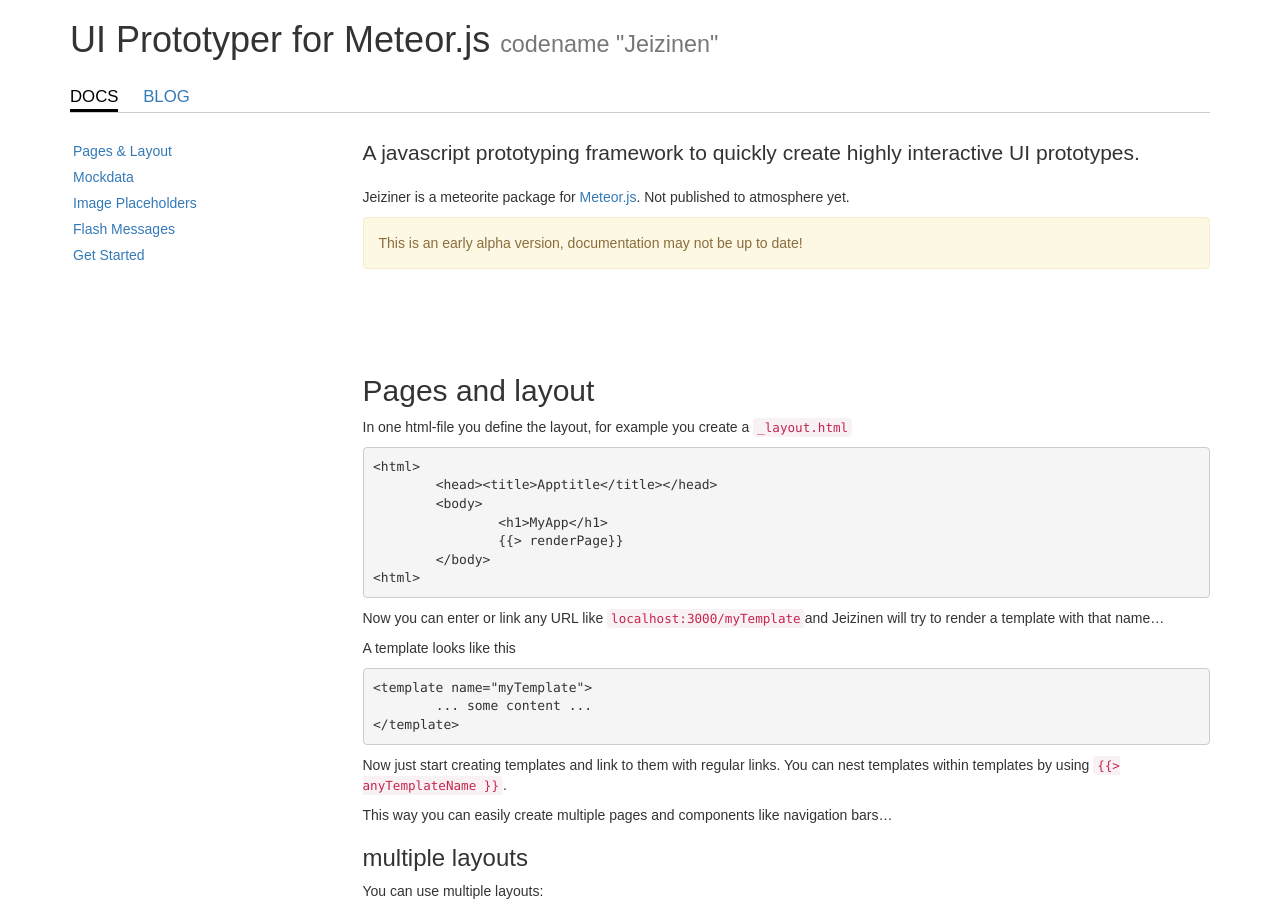
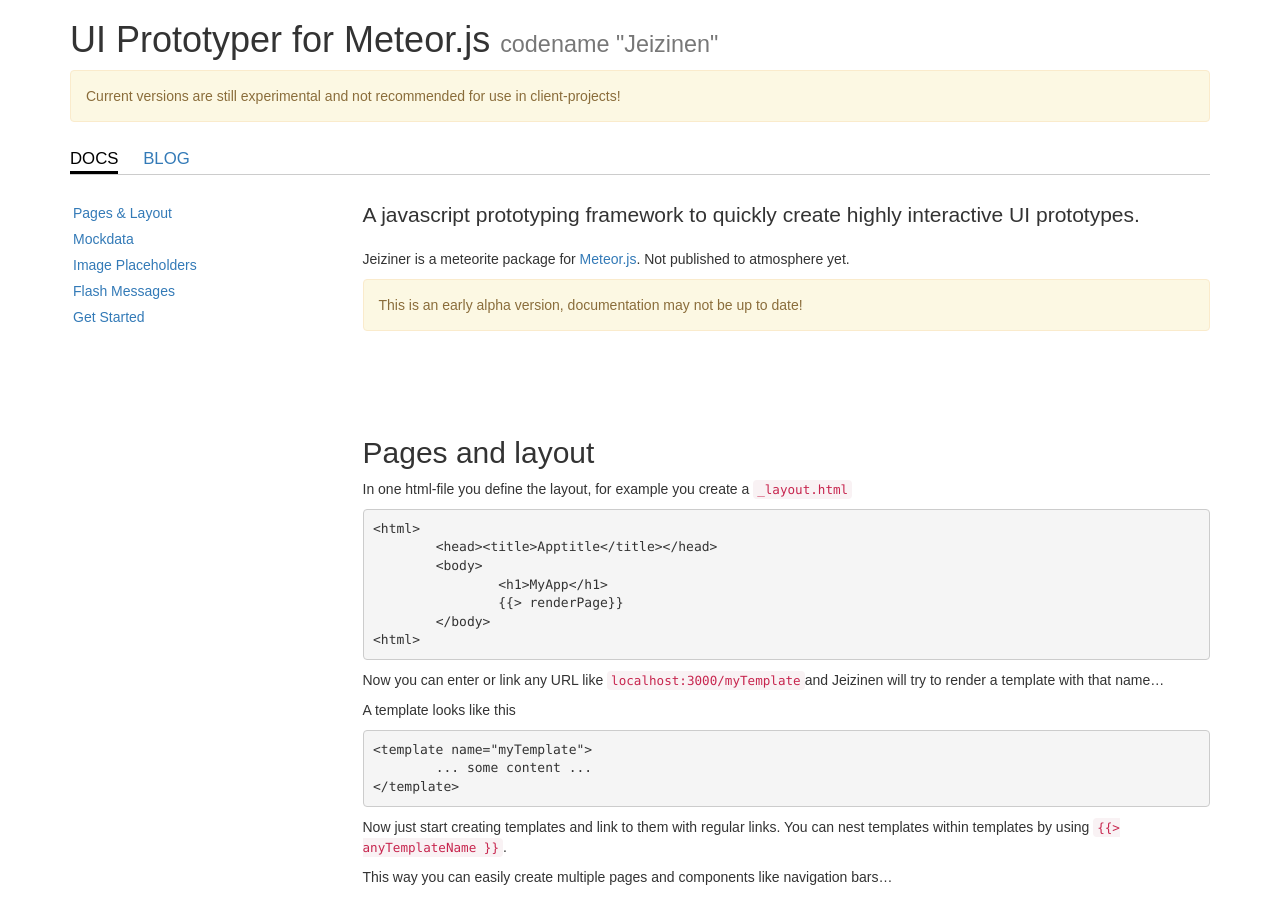
Before and after one commit to RolandStuder/jeizinen-meteor, a Jekyll site: the page built from index.md, in a window 1280 px wide and 900 px high. Built offline with Jekyll 4.4.1, drawn with Linux system fonts in a browser that asks for light colours; nearby versions of some CDN libraries; some web fonts are replaced; a style sheet for code colours, icons or effects is not loaded.

Commit message:
blogpost alive, about importing collections and uxcamp and stuff

```diff
--- a/_includes/header.html
+++ b/_includes/header.html
@@ -1,6 +1,9 @@
 <div class="row">
 		<div class="col-sm-12 header">
 			<h1 class="">UI Prototyper for Meteor.js <small class="text-muted "> codename "Jeizinen"</small></h1>
+			<div class="alert alert-warning">
+				Current versions are still experimental and not recommended for use in client-projects!
+			</div>
 			<div class="nav-primary">
 				<a href="{{ site.baseurl}}/index.html" id="docs">Docs</a>
 				<a href="{{ site.baseurl}}/blog.html" id="blog">Blog</a>
```
